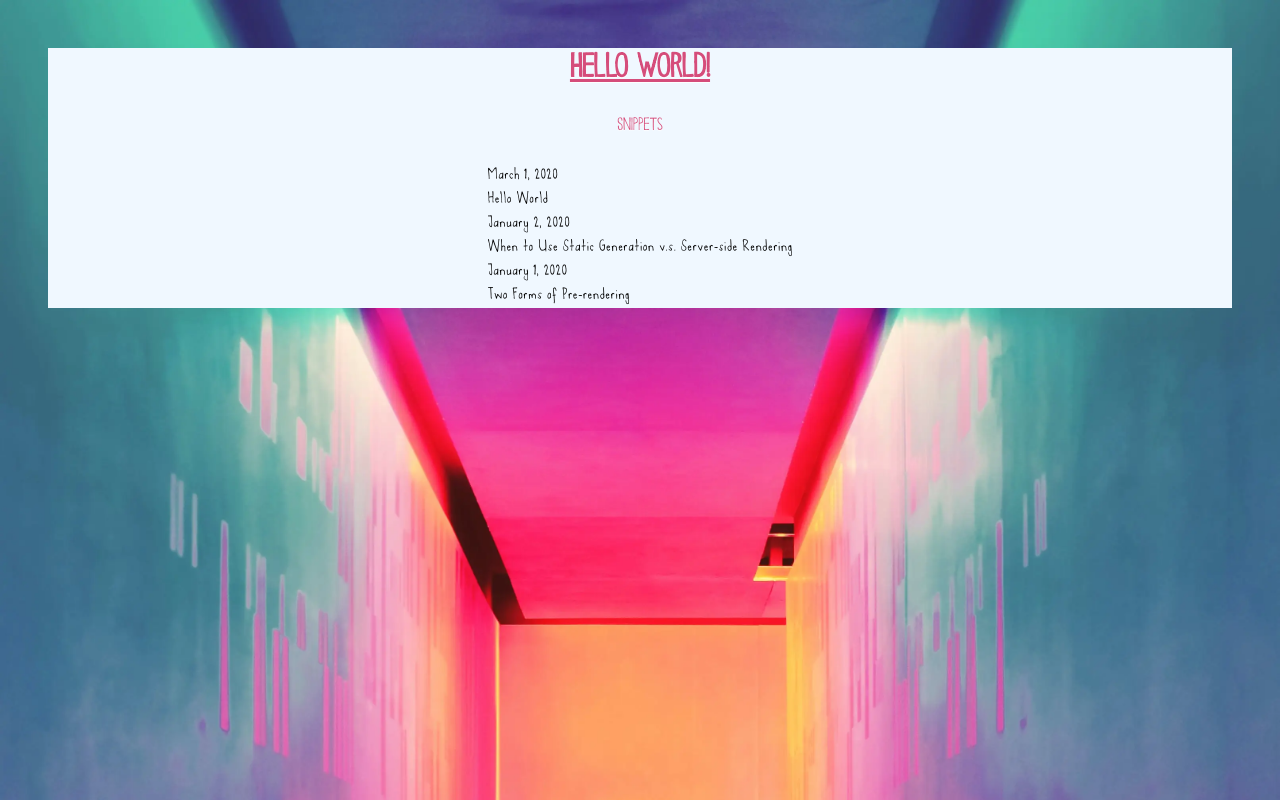
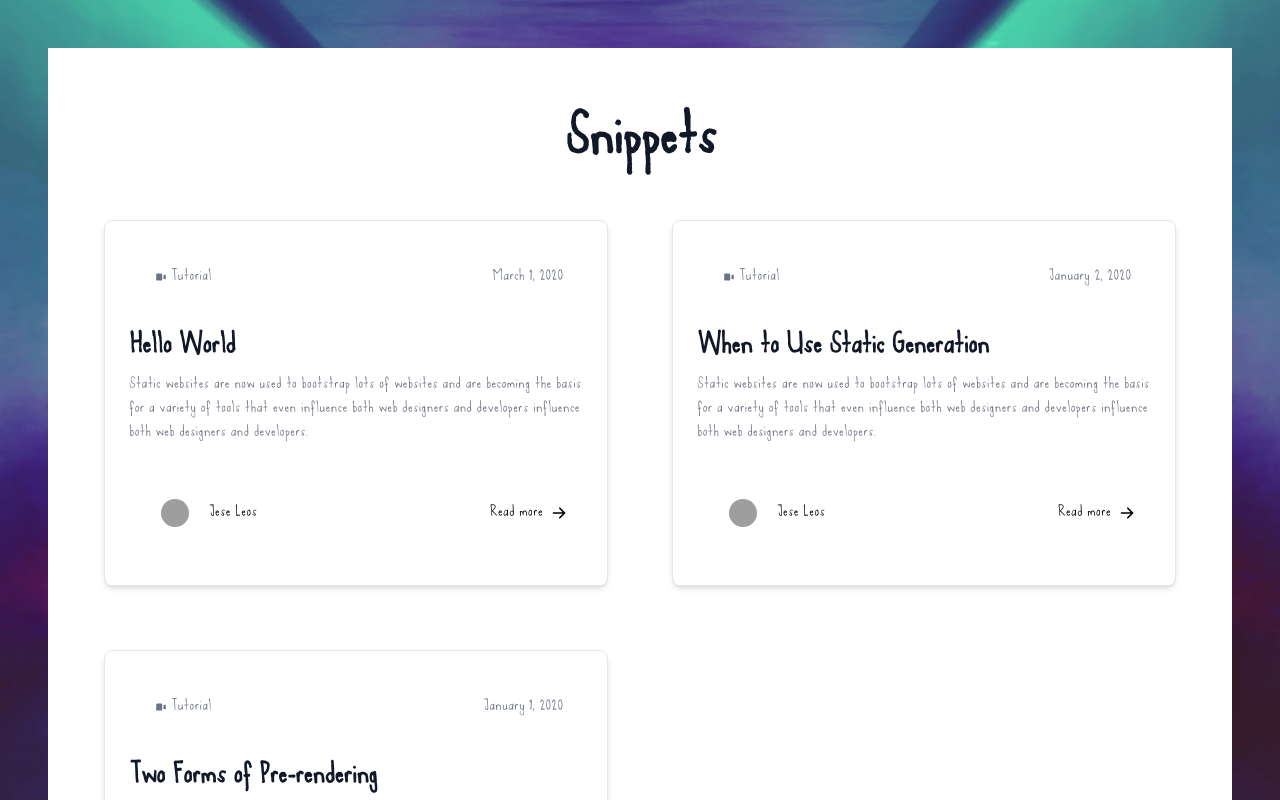
Before and after one commit to ksingh-git/ksingh-git.github.io, a Next.js app: page / in a window 1280 px wide. Shown: the top 800 px of the page. Built offline with nearby package versions, Linux system fonts and the light colour scheme; grey boxes are pictures that could not be loaded.

Commit message:
Something is done

```diff
--- a/pages/index.js
+++ b/pages/index.js
@@ -20,22 +20,77 @@ export default function Home({ allPostsData }) {
         <title>Snippets</title>
         <link rel="icon" href="/favicon.ico" />
       </Head>
-      <section>
-        <h1 className="text-3xl font-bold underline">Hello world!</h1>
-        <h1>Snippets</h1>
-        <ul>
-          {allPostsData.map(({ id, date, title }) => (
-            <li key={id}>
-              {" "}
-              <Date dateString={date} />
-              <Link href={`/posts/${id}`}>
-                <a>
-                  <h2>{title}</h2>
-                </a>
-              </Link>
-            </li>
-          ))}
-        </ul>
+      <section className="bg-white dark:bg-gray-900">
+        <div className="py-8 px-4 mx-auto max-w-screen-xl lg:py-16 lg:px-6">
+          <h2 className="mx-auto max-w-screen-sm text-center mb-4 text-6xl tracking-tight font-extrabold text-gray-900 dark:text-white">
+            Snippets
+          </h2>
+          <div className="grid gap-8 lg:grid-cols-2">
+            {allPostsData.map(({ id, date, title }) => (
+              <div key={id}>
+                <Link href={`/posts/${id}`}>
+                  <article className="p-6 bg-white rounded-lg border border-gray-200 shadow-md dark:bg-gray-800 dark:border-gray-700">
+                    <div className="flex justify-between items-center mb-5 text-gray-500">
+                      <span className="bg-primary-100 text-primary-800 text-s font-medium inline-flex items-center px-2.5 py-0.5 rounded dark:bg-primary-200 dark:text-primary-800">
+                        <svg
+                          className="mr-1 w-3 h-3"
+                          fill="currentColor"
+                          viewBox="0 0 20 20"
+                          xmlns="http://www.w3.org/2000/svg"
+                        >
+                          <path d="M2 6a2 2 0 012-2h6a2 2 0 012 2v8a2 2 0 01-2 2H4a2 2 0 01-2-2V6zM14.553 7.106A1 1 0 0014 8v4a1 1 0 00.553.894l2 1A1 1 0 0018 13V7a1 1 0 00-1.447-.894l-2 1z"></path>
+                        </svg>
+                        Tutorial
+                      </span>
+                      <span className="text-s">
+                        <Date dateString={date} />
+                      </span>
+                    </div>
+                    <h2 className="mb-2 text-3xl font-bold tracking-tight text-gray-900 dark:text-white">
+                      {title}
+                    </h2>
+                    <p className="mb-5 font-light text-gray-500 dark:text-gray-400">
+                      Static websites are now used to bootstrap lots of websites
+                      and are becoming the basis for a variety of tools that
+                      even influence both web designers and developers influence
+                      both web designers and developers.
+                    </p>
+                    <div className="flex justify-between items-center">
+                      <div className="flex items-center space-x-4">
+                        <img
+                          className="w-7 h-7 rounded-full"
+                          src="https://flowbite.s3.amazonaws.com/blocks/marketing-ui/avatars/jese-leos.png"
+                          alt="Jese Leos avatar"
+                        />
+                        <span className="font-medium dark:text-white">
+                          Jese Leos
+                        </span>
+                      </div>
+                      <a
+                        href="#"
+                        className="inline-flex items-center font-medium text-primary-600 dark:text-primary-500 hover:underline"
+                      >
+                        Read more
+                        <svg
+                          className="ml-2 w-4 h-4"
+                          fill="currentColor"
+                          viewBox="0 0 20 20"
+                          xmlns="http://www.w3.org/2000/svg"
+                        >
+                          <path
+                            fillRule="evenodd"
+                            d="M10.293 3.293a1 1 0 011.414 0l6 6a1 1 0 010 1.414l-6 6a1 1 0 01-1.414-1.414L14.586 11H3a1 1 0 110-2h11.586l-4.293-4.293a1 1 0 010-1.414z"
+                            clipRule="evenodd"
+                          ></path>
+                        </svg>
+                      </a>
+                    </div>
+                  </article>
+                </Link>
+              </div>
+            ))}
+          </div>
+        </div>
       </section>
     </Layout>
   );
--- a/pages/posts/[id].js
+++ b/pages/posts/[id].js
@@ -35,8 +35,6 @@ export default function Post({ postData }) {
         <title>{postData.title}</title>
       </Head>
       <section className="p-6 prose prose-slate prose-xl md:prose-2xl max-w-none dark:prose-invert prose-h2:underline prose-h3:underline">
-        <span>{postData.id}</span>
-        <br />
         <span>
           <Date dateString={postData.date} />
         </span>
--- a/posts/ssg-ssr.md
+++ b/posts/ssg-ssr.md
@@ -1,5 +1,5 @@
 ---
-title: "When to Use Static Generation v.s. Server-side Rendering"
+title: "When to Use Static Generation"
 date: "2020-01-02"
 ---
 
--- a/styles/globals.css
+++ b/styles/globals.css
@@ -9,8 +9,8 @@
 
 body {
   font-family: AgentC !important;
-  background: url(../public/background.webp) no-repeat;
-  background-size: 100%;
+  background: url(../public/background.webp) no-repeat fixed;
+  background-size: 100% 100%;
 }
 section {
   background-color: aliceblue;
```
